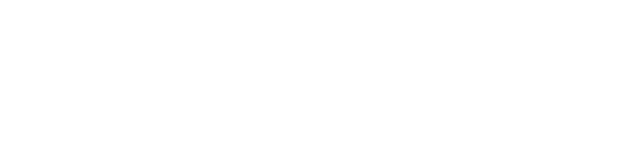
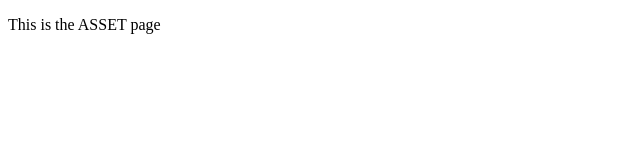
Before and after one commit to KeneddyMusembi/foodmate, a plain HTML site: page asset.html in a window 1280 px wide. Shown: the whole page, without its empty margins (0-640 px from the left). Drawn offline with Linux system fonts and the light colour scheme.

Commit message:
+p product page

```diff
--- a/asset.html
+++ b/asset.html
@@ -6,6 +6,6 @@
     <title>ASSET</title>
 </head>
 <body>
-
+    <p>This is the ASSET page</p>
 </body>
 </html>
```
